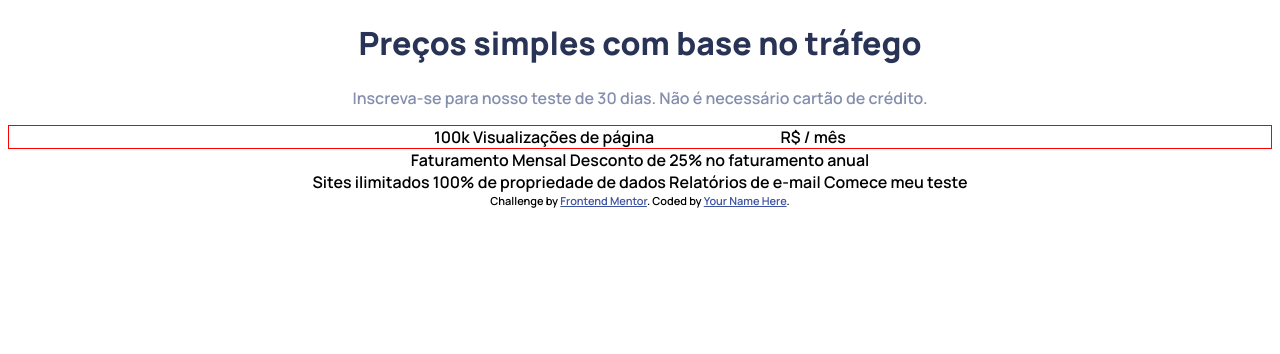
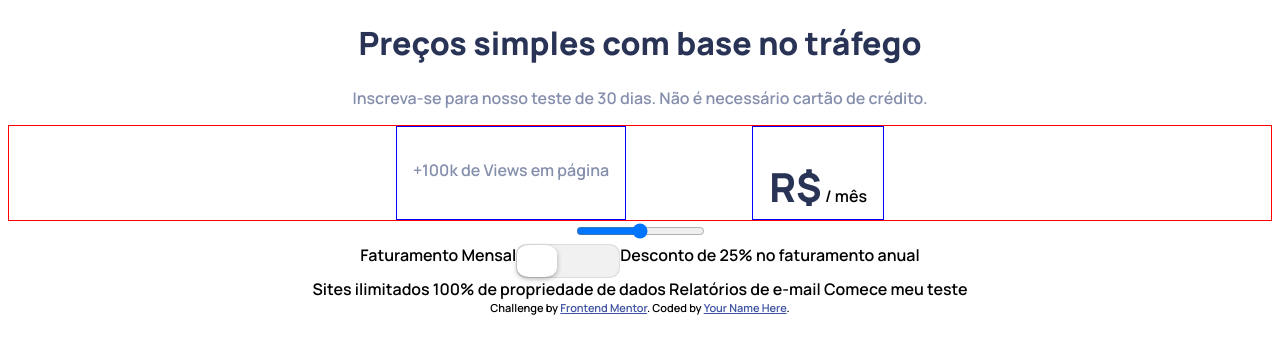
Before and after one commit to Cichinato-Ivan/ComponenteDePreco, a plain HTML site: page index.html in a window 1280 px wide. Drawn offline with Linux system fonts and the light colour scheme.

Commit message:
Add files via upload

```diff
--- a/css/styles.css
+++ b/css/styles.css
@@ -3,7 +3,6 @@ body{
     font-family: 'Manrope', sans-serif;
 }
 
-/*Início Estilização do Cabeçalho */
 .dark-desaturated-blue {
     color: hsl(227, 35%, 25%);
 }
@@ -11,11 +10,17 @@ body{
 .grayish-blue{
     color: hsl(225, 20%, 60%);
 }
-/*Fim Estilização do Cabeçalho */
 
 /*Início Estilização da Sessão Views */
 #views{
     border: 1px solid red;
+}
+
+#views div{
+    width: auto;
+    height: 60px;
+    padding: 1em;
+    border: 1px solid blue;
 }
 
 .flex-container{
@@ -25,11 +30,89 @@ body{
 
 .pages{
     margin-right: 10%;
+    padding: 50%;
 }
 
-/* .pages{
-    margin-right: 5%;
-} */
+.pricing{
+    justify-content: center;
+}
+
+.pricing strong{
+    font-size: 40px;
+}
+/*Fim Estilização da Sessão Views */
+
+/*Início Estilização da Sessão Slider */
+input.cmn-toggle-round + label { /* Início btn-toggle-switch */
+    padding: 2px;
+    width: 100px;
+    height: 30px;
+    background-color: #dddddd;
+    -webkit-border-radius: 10px;
+    -moz-border-radius: 10px;
+    -ms-border-radius: 10px;
+    -o-border-radius: 10px;
+    border-radius: 10px;
+  }
+  input.cmn-toggle-round + label:before, input.cmn-toggle-round + label:after {
+    display: block;
+    position: absolute;
+    top: 1px;
+    left: 1px;
+    bottom: 1px;
+    content: "";
+  }
+  input.cmn-toggle-round + label:before {
+    right: 1px;
+    background-color: #f1f1f1;
+    -webkit-border-radius: 10px;
+    -moz-border-radius: 10px;
+    -ms-border-radius: 10px;
+    -o-border-radius: 10px;
+    border-radius: 10px;
+    -webkit-transition: background 0.4s;
+    -moz-transition: background 0.4s;
+    -o-transition: background 0.4s;
+    transition: background 0.4s;
+  }
+  input.cmn-toggle-round + label:after {
+    width: 40px;
+    background-color: #fff;
+    -webkit-border-radius: 30%;
+    -moz-border-radius: 30%;
+    -ms-border-radius: 30%;
+    -o-border-radius: 30%;
+    border-radius: 30%;
+    -webkit-box-shadow: 0 2px 5px rgba(0, 0, 0, 0.3);
+    -moz-box-shadow: 0 2px 5px rgba(0, 0, 0, 0.3);
+    box-shadow: 0 2px 5px rgba(0, 0, 0, 0.3);
+    -webkit-transition: margin 0.4s;
+    -moz-transition: margin 0.4s;
+    -o-transition: margin 0.4s;
+    transition: margin 0.4s;
+  }
+  input.cmn-toggle-round:checked + label:before {
+    background-color: #8ce196;
+  }
+  input.cmn-toggle-round:checked + label:after {
+    margin-left: 60px;
+  }
+
+  .cmn-toggle {
+    position: absolute;
+    margin-left: -9999px;
+    visibility: hidden;
+  }
+  .cmn-toggle + label {
+    display: block;
+    position: relative;
+    cursor: pointer;
+    outline: none;
+    -webkit-user-select: none;
+    -moz-user-select: none;
+    -ms-user-select: none;
+    user-select: none;
+  }
 
 .attribution {
     font-size: 11px;
--- a/index.html
+++ b/index.html
@@ -35,21 +35,39 @@
     <section id="views" class="flex-container">
       <!-- Pageviews
       $ /month -->
-      <div class="pages">
-        100k Visualizações de página
+      <div class="pages grayish-blue">
+        <p>
+          +100k de Views em página
+        </p>
       </div>
       <div class="pricing">
-        R$ / mês
+        <p>
+          <strong class="dark-desaturated-blue">R$</strong> / mês
+        </p>
       </div>
     </section>
 
 
-    <section>
-      <!-- Monthly Billing
-      Yearly Billing 25% discount -->
-      Faturamento Mensal
-      Desconto de 25% no faturamento anual
-    </section>
+    <section id="slider"><!--Início sessão Slider-->
+
+      <div>
+        <input type="range" name="control" id="control">
+      </div>
+      <div class="flex-container">
+        <div class="">
+          <!-- Monthly Billing -->
+          Faturamento Mensal
+        </div>
+        <div class="switch">
+          <input id="cmn-toggle-1" class="cmn-toggle cmn-toggle-round"  type="checkbox">
+          <label for="cmn-toggle-1"></label>
+        </div>
+        <div>
+          <!--Yearly Billing 25% discount-->
+          Desconto de 25% no faturamento anual
+        </div>
+      </div>
+    </section><!--Fim sessão Slider-->
 
 
     <section>
```
Also changed, not shown: 1 other file.
